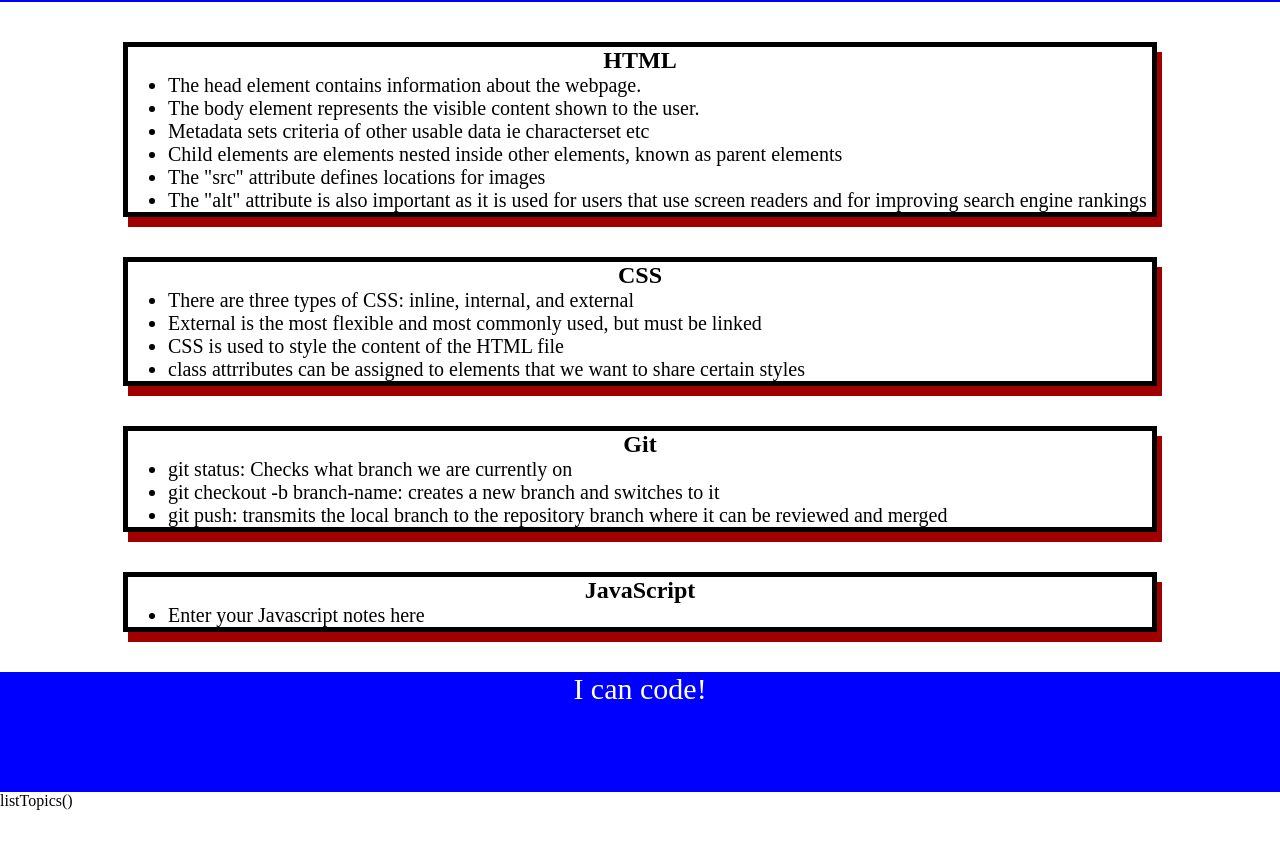
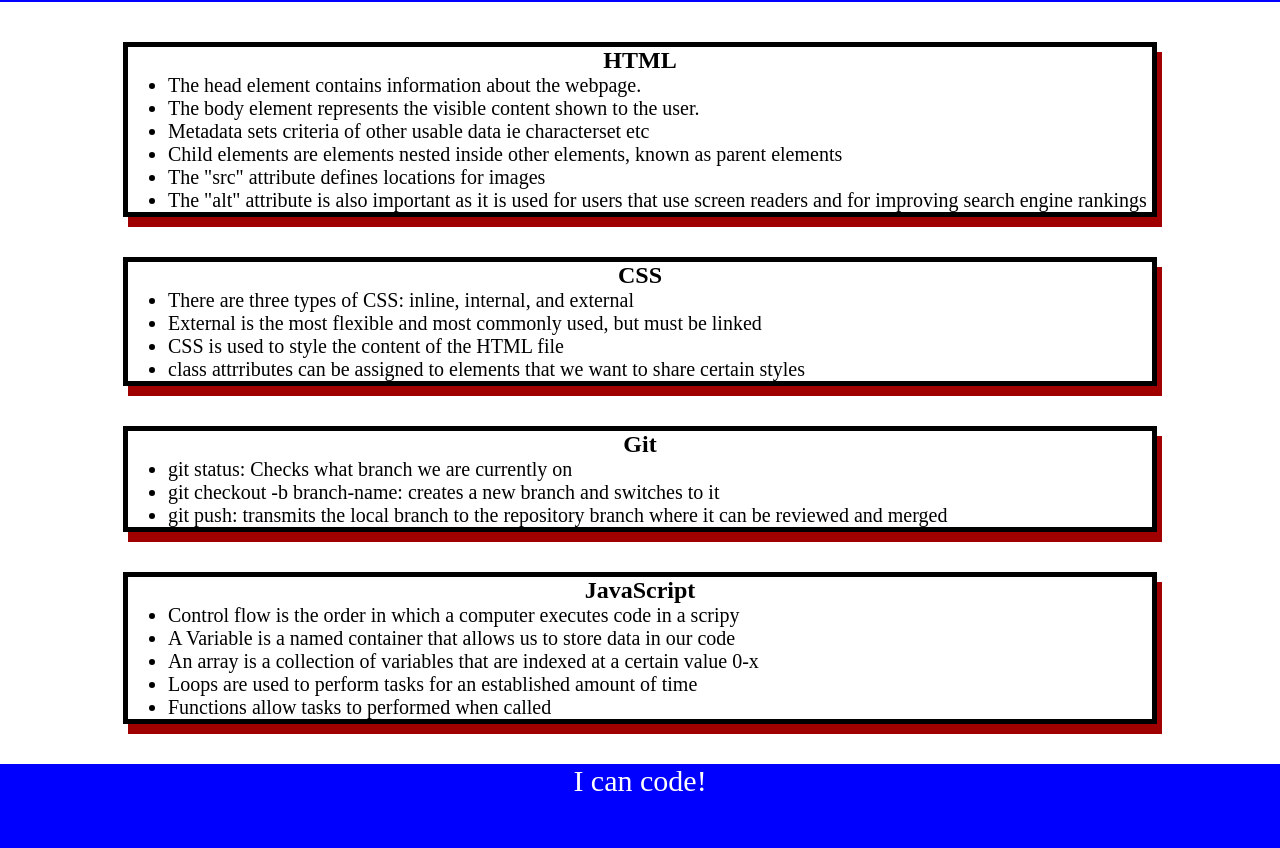
Before and after one commit to Carechiga/prework-study-guide, a plain HTML site: page prework-study-guide/index.html in a window 1280 px wide. Shown: the part 118-966 px from the top of the page. Before the commit the page ends 928 px from the top, so only its background shows below. Drawn offline with Linux system fonts and the light colour scheme.

Commit message:
updated index with js

```diff
--- a/prework-study-guide/index.html
+++ b/prework-study-guide/index.html
@@ -66,7 +66,11 @@
 
         <ul>
 
-          <li>Enter your Javascript notes here</li>
+          <li>Control flow is the order in which a computer executes code in a scripy</li>
+          <li>A Variable is a named container that allows us to store data in our code</li>
+          <li>An array is a collection of variables that are indexed at a certain value 0-x</li>
+          <li>Loops are used to perform tasks for an established amount of time</li>
+          <li>Functions allow tasks to performed when called</li>
 
         </ul>
 
@@ -80,5 +84,3 @@
     <script src="./assets/script.js"></script>
   </body>
 </html>
-
-listTopics()
```
